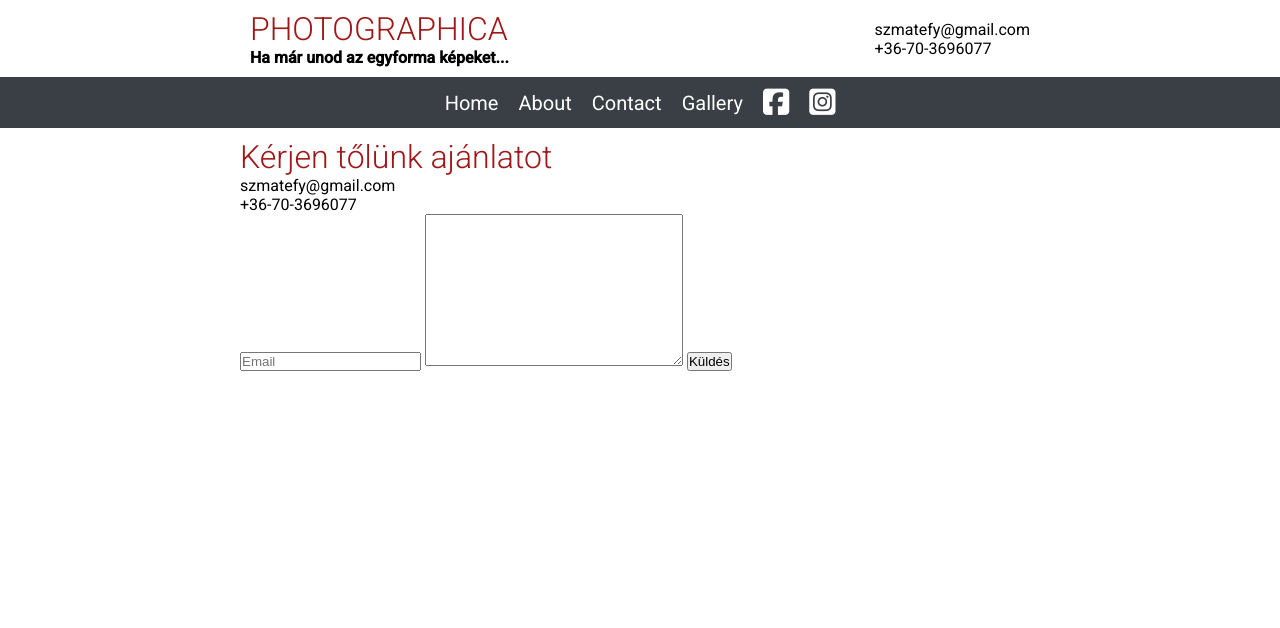
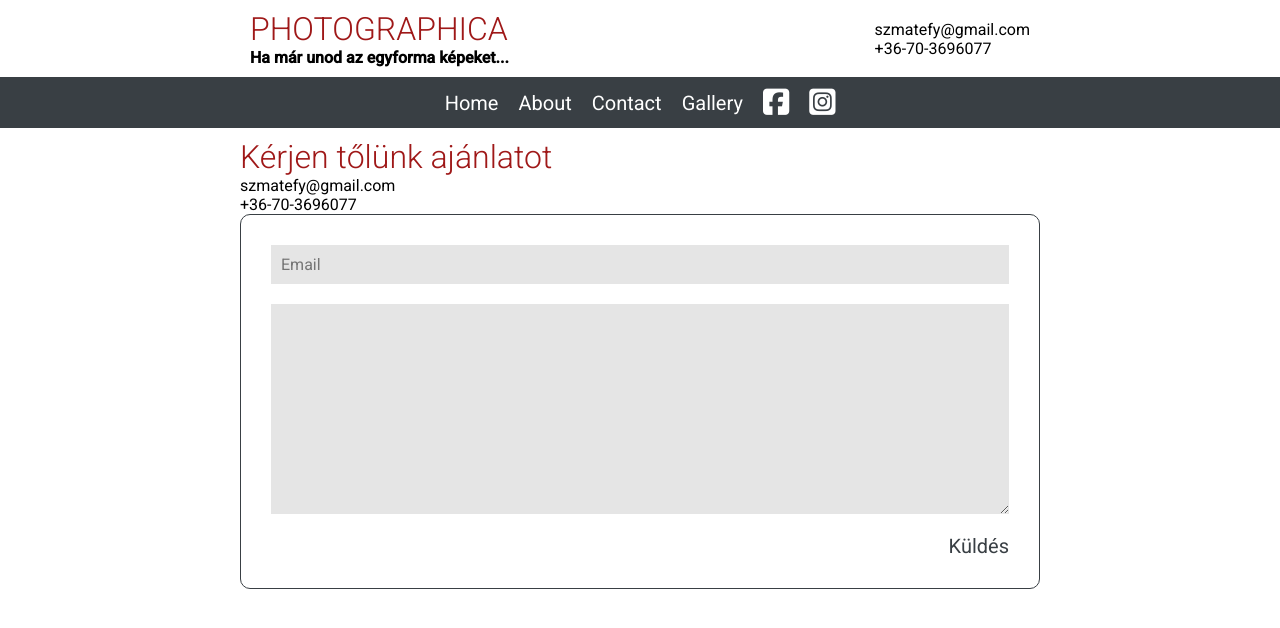
Before and after one commit to robertvari/StylusPhoto-210227, a Django app: page /contact/ in a window 1280 px wide. Shown: the top 628 px of the page. Run offline with Django 3.2, Linux system fonts and the light colour scheme; some libraries are stand-ins or nearby versions.

Commit message:
contact page layout

```diff
--- /dev/null
+++ b/static/css/contact.css
@@ -0,0 +1,41 @@
+.contact-form {
+    border: 1px solid #393f44;
+    border-radius: 10px;
+
+    display: flex;
+    flex-direction: column;
+
+    padding: 20px;
+}
+
+input, textarea {
+    margin: 10px;
+    border: none;
+
+    background-color: rgba(0, 0, 0, 0.1);
+    padding: 10px;
+
+    font: inherit;
+}
+
+textarea {
+    resize: vertical;
+}
+
+button {
+    cursor: pointer;
+    border: none;
+    font: inherit;
+    align-self: flex-end;
+    font-size: 20px;
+    background-color: transparent;
+    color: #393f44;
+    padding: 10px;
+    border-radius: 10px;
+    outline: none;
+}
+
+button:hover{
+    background-color: #393f44;
+    color: white;
+}
--- a/static/css/main.css
+++ b/static/css/main.css
@@ -2,6 +2,8 @@
 @import "header.css";
 @import "home.css";
 @import "gallery.css";
+@import "photo_details.css";
+@import "contact.css";
 
 * {
     margin: 0;
--- /dev/null
+++ b/static/css/photo_details.css
@@ -0,0 +1,9 @@
+.details-container{
+    display: grid;
+    grid-gap: 10px;
+    grid-template-columns: auto 200px;
+}
+
+.details-container img {
+    width: 100%;
+}
--- a/templates/contact.html
+++ b/templates/contact.html
@@ -8,9 +8,11 @@
     <p>{{ email }}</p>
     <p>{{ phone }}</p>
 
-    <form action="">
+    <form action="" class="contact-form">
+
         <input type="email" placeholder="Email">
         <textarea name="" id="" cols="30" rows="10"></textarea>
+
         <button>Küldés</button>
     </form>
 {% endblock body %}
--- a/templates/photo_details.html
+++ b/templates/photo_details.html
@@ -4,11 +4,14 @@
 
 {% block body %}
     <div class="details-container">
-        <div>{{ photo }}</div>
+
+        <div><img src={{ photo }} alt=""></div>
+
         <div>
             <h1>{{ title }}</h1>
             <h3>{{ subtitle }}</h3>
             <p>{{ content }}</p>
         </div>
+
     </div>
 {% endblock body %}
```
